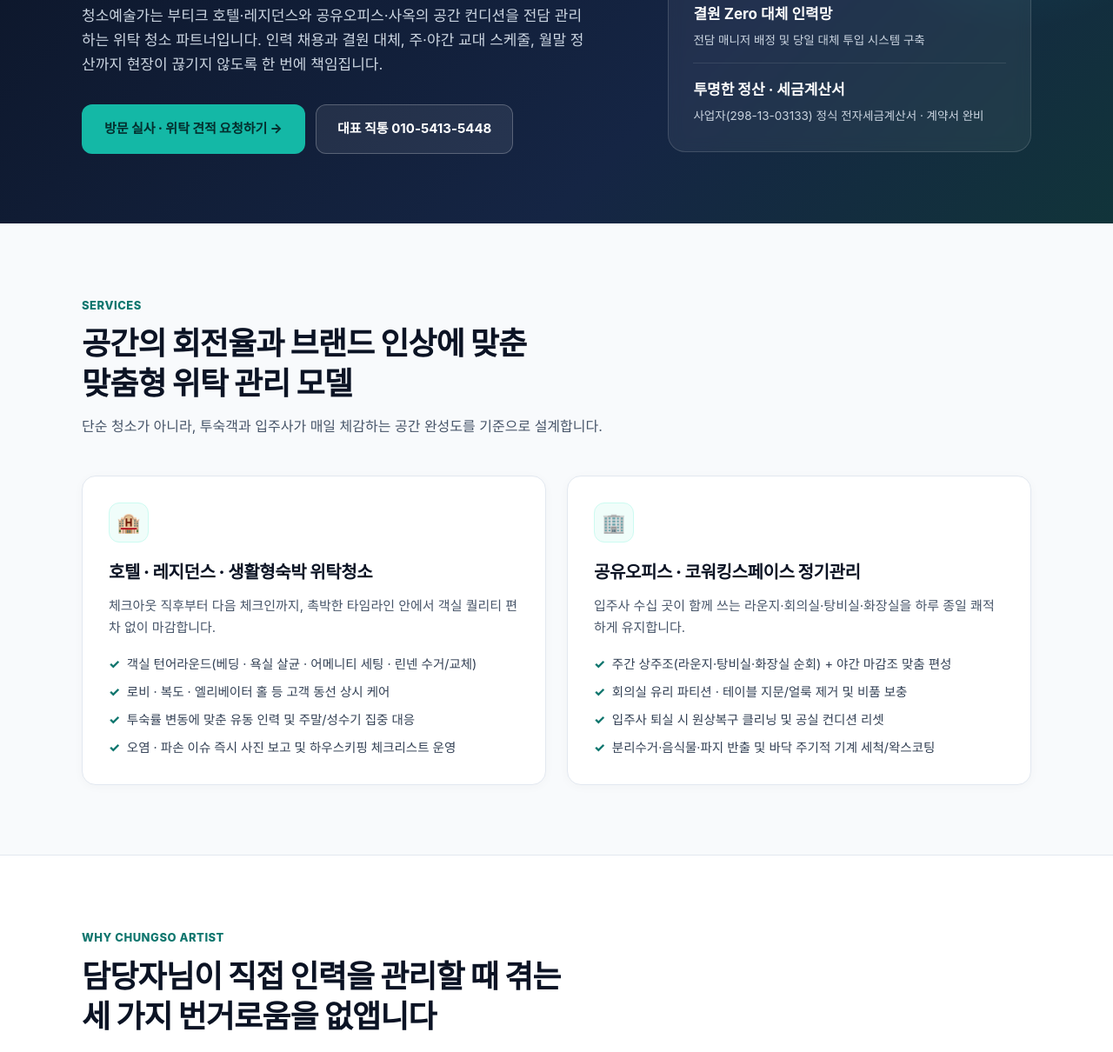
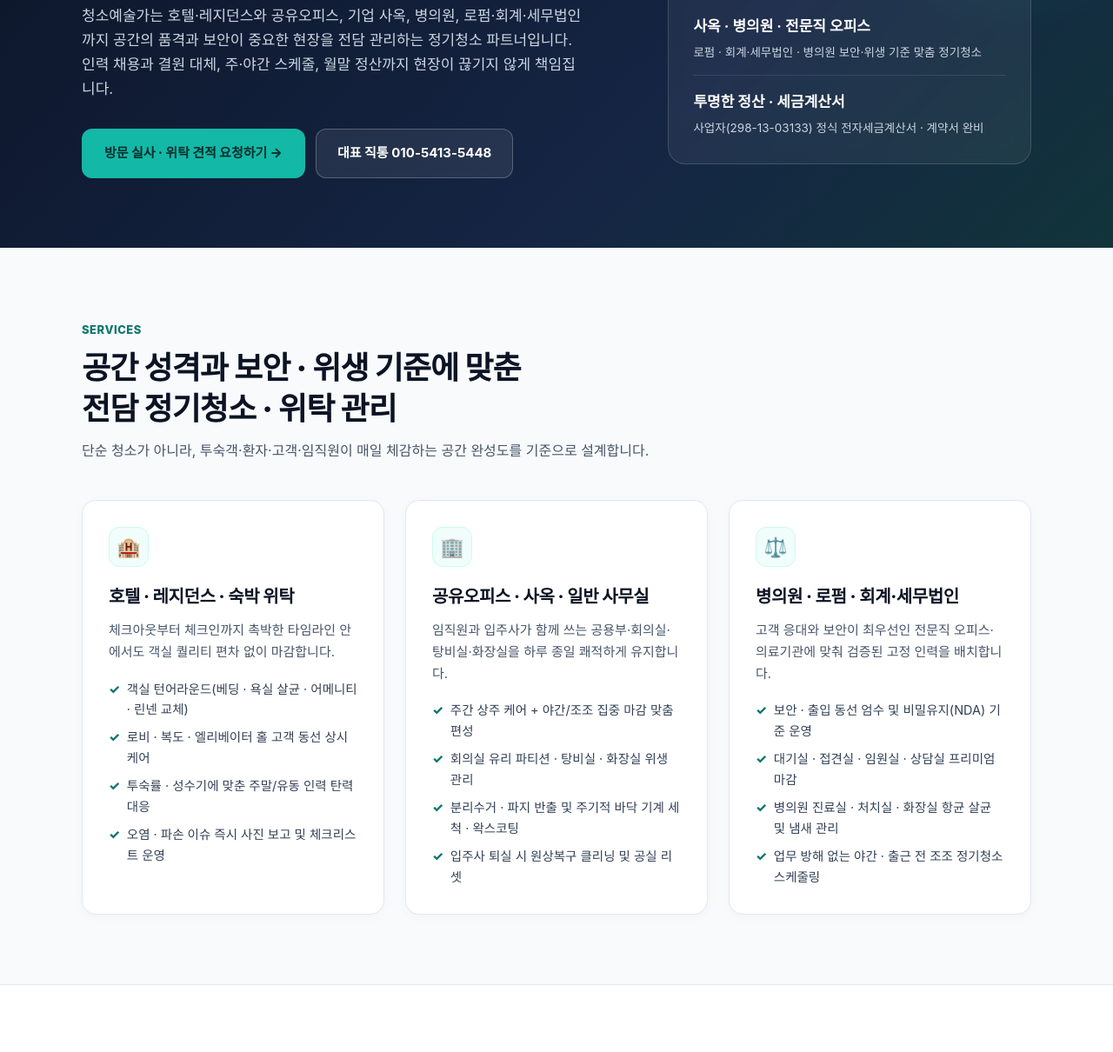
Before and after one commit to storygwon/CleanArtist, a plain HTML site: page index.html in a window 1280 px wide. Shown: the part 406-1616 px from the top of the page at 87% size. Drawn offline with Linux system fonts and the light colour scheme; a web font is replaced by a local one.

Commit message:
최신 사이트 반영: 호텔·공유오피스 + 사옥·일반 사무실·병의원·로펌·회계·세무법인 정기청소

```diff
--- a/index.html
+++ b/index.html
@@ -3,8 +3,8 @@
 <head>
   <meta charset="UTF-8" />
   <meta name="viewport" content="width=device-width, initial-scale=1.0" />
-  <title>청소예술가 | 호텔·레지던스 · 공유오피스 위탁관리 전문 파트너</title>
-  <meta name="description" content="서울 강남·서초 중심 호텔, 레지던스, 공유오피스 위탁 청소 및 공간 컨디션 관리 전문 기업 청소예술가. 상주·순회 운영부터 인력 대체, 세금계산서 정산까지 원스톱으로 책임집니다." />
+  <title>청소예술가 | 호텔·공유오피스 · 사옥·병의원·전문직 오피스 정기청소</title>
+  <meta name="description" content="서울 강남·서초 중심 호텔, 레지던스, 공유오피스, 사옥, 병의원, 로펌·회계·세무법인 정기청소 전문 파트너 청소예술가. 상주·순회 운영부터 인력 대체, 세금계산서 정산까지 원스톱으로 책임집니다." />
   <link rel="preconnect" href="https://cdn.jsdelivr.net" />
   <link href="https://cdn.jsdelivr.net/gh/orioncactus/pretendard/dist/web/variable/pretendardvariable.css" rel="stylesheet" />
   <style>
@@ -527,11 +527,12 @@
   <section class="hero">
     <div class="container hero-grid">
       <div>
-        <div class="eyebrow">강남 · 서초 · 판교 B2B 공간 위탁관리</div>
-        <h1>호텔 객실 정비와 공유오피스,<br />운영팀이 신경 쓰지 않게 만듭니다.</h1>
+        <div class="eyebrow">강남 · 서초 · 판교 B2B 공간 위탁 · 정기청소</div>
+        <h1>호텔·공유오피스부터<br />사옥·병의원·전문직 오피스까지,<br />청소는 완전히 손 떼세요.</h1>
         <p>
-          청소예술가는 부티크 호텔·레지던스와 공유오피스·사옥의 공간 컨디션을 전담 관리하는 위탁 청소 파트너입니다.
-          인력 채용과 결원 대체, 주·야간 교대 스케줄, 월말 정산까지 현장이 끊기지 않도록 한 번에 책임집니다.
+          청소예술가는 호텔·레지던스와 공유오피스, 기업 사옥, 병의원, 로펌·회계·세무법인까지
+          공간의 품격과 보안이 중요한 현장을 전담 관리하는 정기청소 파트너입니다.
+          인력 채용과 결원 대체, 주·야간 스케줄, 월말 정산까지 현장이 끊기지 않게 책임집니다.
         </p>
         <div class="hero-actions">
           <a href="#contact" class="btn-primary">방문 실사 · 위탁 견적 요청하기 →</a>
@@ -551,8 +552,8 @@
             <span>주간 상주 케어 + 야간 집중 마감 이원화 운영 가능</span>
           </div>
           <div class="stat-item">
-            <strong>결원 Zero 대체 인력망</strong>
-            <span>전담 매니저 배정 및 당일 대체 투입 시스템 구축</span>
+            <strong>사옥 · 병의원 · 전문직 오피스</strong>
+            <span>로펌 · 회계·세무법인 · 병의원 보안·위생 기준 맞춤 정기청소</span>
           </div>
           <div class="stat-item">
             <strong>투명한 정산 · 세금계산서</strong>
@@ -567,32 +568,44 @@
     <div class="container">
       <div class="section-head">
         <span class="section-tag">SERVICES</span>
-        <h2>공간의 회전율과 브랜드 인상에 맞춘<br />맞춤형 위탁 관리 모델</h2>
-        <p>단순 청소가 아니라, 투숙객과 입주사가 매일 체감하는 공간 완성도를 기준으로 설계합니다.</p>
+        <h2>공간 성격과 보안 · 위생 기준에 맞춘<br />전담 정기청소 · 위탁 관리</h2>
+        <p>단순 청소가 아니라, 투숙객·환자·고객·임직원이 매일 체감하는 공간 완성도를 기준으로 설계합니다.</p>
       </div>
 
-      <div class="grid-2">
+      <div class="grid-3">
         <div class="card">
           <div class="card-icon">🏨</div>
-          <h3>호텔 · 레지던스 · 생활형숙박 위탁청소</h3>
-          <p>체크아웃 직후부터 다음 체크인까지, 촉박한 타임라인 안에서 객실 퀄리티 편차 없이 마감합니다.</p>
+          <h3>호텔 · 레지던스 · 숙박 위탁</h3>
+          <p>체크아웃부터 체크인까지 촉박한 타임라인 안에서도 객실 퀄리티 편차 없이 마감합니다.</p>
           <ul class="check-list">
-            <li>객실 턴어라운드(베딩 · 욕실 살균 · 어메니티 세팅 · 린넨 수거/교체)</li>
-            <li>로비 · 복도 · 엘리베이터 홀 등 고객 동선 상시 케어</li>
-            <li>투숙률 변동에 맞춘 유동 인력 및 주말/성수기 집중 대응</li>
-            <li>오염 · 파손 이슈 즉시 사진 보고 및 하우스키핑 체크리스트 운영</li>
+            <li>객실 턴어라운드(베딩 · 욕실 살균 · 어메니티 · 린넨 교체)</li>
+            <li>로비 · 복도 · 엘리베이터 홀 고객 동선 상시 케어</li>
+            <li>투숙률 · 성수기에 맞춘 주말/유동 인력 탄력 대응</li>
+            <li>오염 · 파손 이슈 즉시 사진 보고 및 체크리스트 운영</li>
           </ul>
         </div>
 
         <div class="card">
           <div class="card-icon">🏢</div>
-          <h3>공유오피스 · 코워킹스페이스 정기관리</h3>
-          <p>입주사 수십 곳이 함께 쓰는 라운지·회의실·탕비실·화장실을 하루 종일 쾌적하게 유지합니다.</p>
+          <h3>공유오피스 · 사옥 · 일반 사무실</h3>
+          <p>임직원과 입주사가 함께 쓰는 공용부·회의실·탕비실·화장실을 하루 종일 쾌적하게 유지합니다.</p>
           <ul class="check-list">
-            <li>주간 상주조(라운지·탕비실·화장실 순회) + 야간 마감조 맞춤 편성</li>
-            <li>회의실 유리 파티션 · 테이블 지문/얼룩 제거 및 비품 보충</li>
-            <li>입주사 퇴실 시 원상복구 클리닝 및 공실 컨디션 리셋</li>
-            <li>분리수거·음식물·파지 반출 및 바닥 주기적 기계 세척/왁스코팅</li>
+            <li>주간 상주 케어 + 야간/조조 집중 마감 맞춤 편성</li>
+            <li>회의실 유리 파티션 · 탕비실 · 화장실 위생 관리</li>
+            <li>분리수거 · 파지 반출 및 주기적 바닥 기계 세척 · 왁스코팅</li>
+            <li>입주사 퇴실 시 원상복구 클리닝 및 공실 리셋</li>
+          </ul>
+        </div>
+
+        <div class="card">
+          <div class="card-icon">⚖️</div>
+          <h3>병의원 · 로펌 · 회계·세무법인</h3>
+          <p>고객 응대와 보안이 최우선인 전문직 오피스·의료기관에 맞춰 검증된 고정 인력을 배치합니다.</p>
+          <ul class="check-list">
+            <li>보안 · 출입 동선 엄수 및 비밀유지(NDA) 기준 운영</li>
+            <li>대기실 · 접견실 · 임원실 · 상담실 프리미엄 마감</li>
+            <li>병의원 진료실 · 처치실 · 화장실 항균 살균 및 냄새 관리</li>
+            <li>업무 방해 없는 야간 · 출근 전 조조 정기청소 스케줄링</li>
           </ul>
         </div>
       </div>
@@ -703,7 +716,9 @@
               <option value="">선택해 주세요</option>
               <option value="호텔 · 레지던스 · 숙박시설">호텔 · 레지던스 · 숙박시설</option>
               <option value="공유오피스 · 코워킹스페이스">공유오피스 · 코워킹스페이스</option>
-              <option value="일반 오피스 · 사옥 · 병의원">일반 오피스 · 사옥 · 병의원</option>
+              <option value="사옥 · 일반 사무실">사옥 · 일반 사무실</option>
+              <option value="로펌 · 회계법인 · 세무법인">로펌 · 회계법인 · 세무법인</option>
+              <option value="병의원 · 클리닉">병의원 · 클리닉</option>
               <option value="기타 상업공간 · 신규 오픈">기타 상업공간 · 신규 오픈</option>
             </select>
           </div>
```
